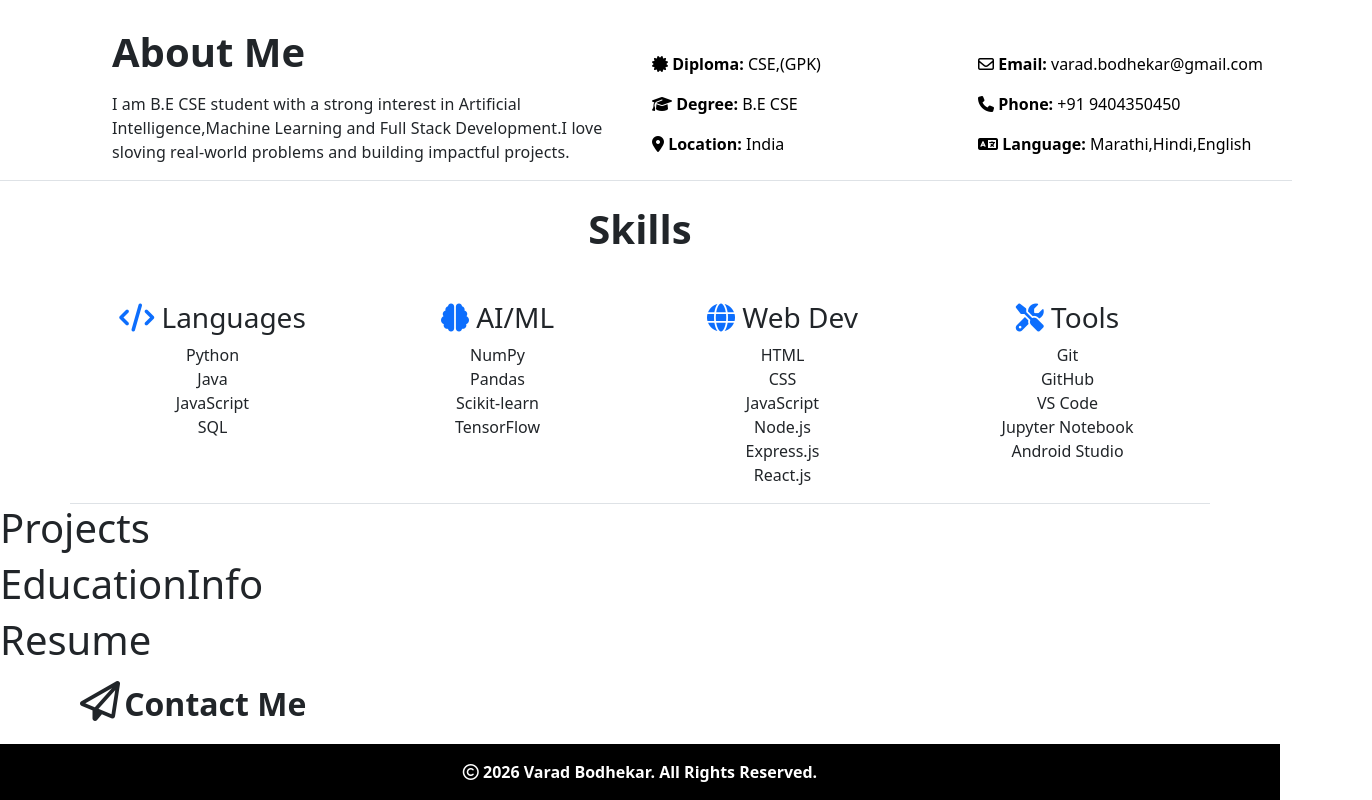
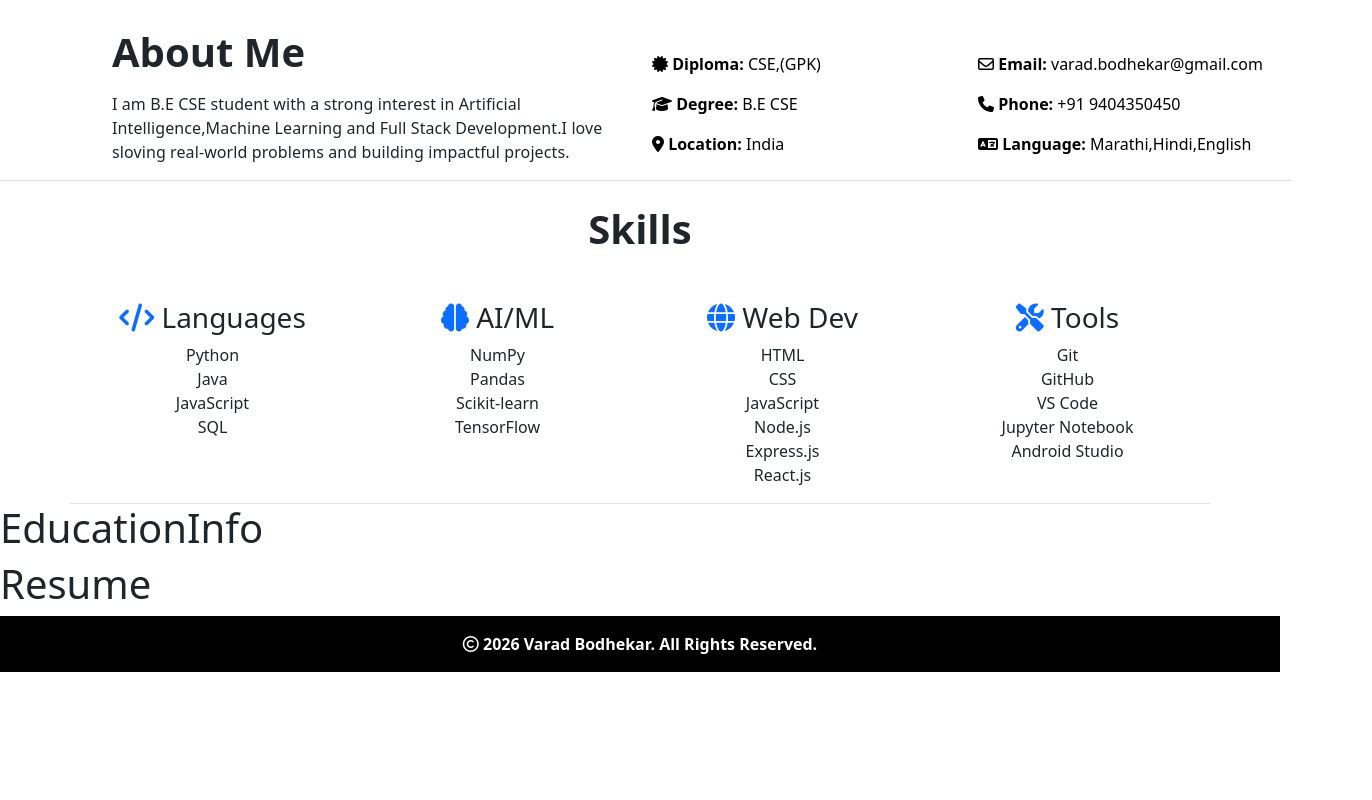
Before and after one commit to bodhekarvarad/varad.bodhekar-portfolio, a React (Vite) app: page / in a window 1280 px wide. Shown: the part 533-1333 px from the top of the page, 1372 px wide, since content can reach past the window. After the commit the page ends 1205 px from the top, so only its background shows below. Built offline with nearby package versions, Linux system fonts and the light colour scheme.

Commit message:
modified and remove a project and contact

```diff
--- a/src/App.jsx
+++ b/src/App.jsx
@@ -23,9 +23,6 @@ function App() {
   <Skills />
 </section>
 
-<section id="projects">
-  <Projects />
-</section>
 
 <section id="education">
   <EducationInfo />
@@ -35,9 +32,7 @@ function App() {
   <Resume />
 </section>
 
-<section id="contact">
-  <Contact />
-</section>
+
 
 <Footer />
 
```
